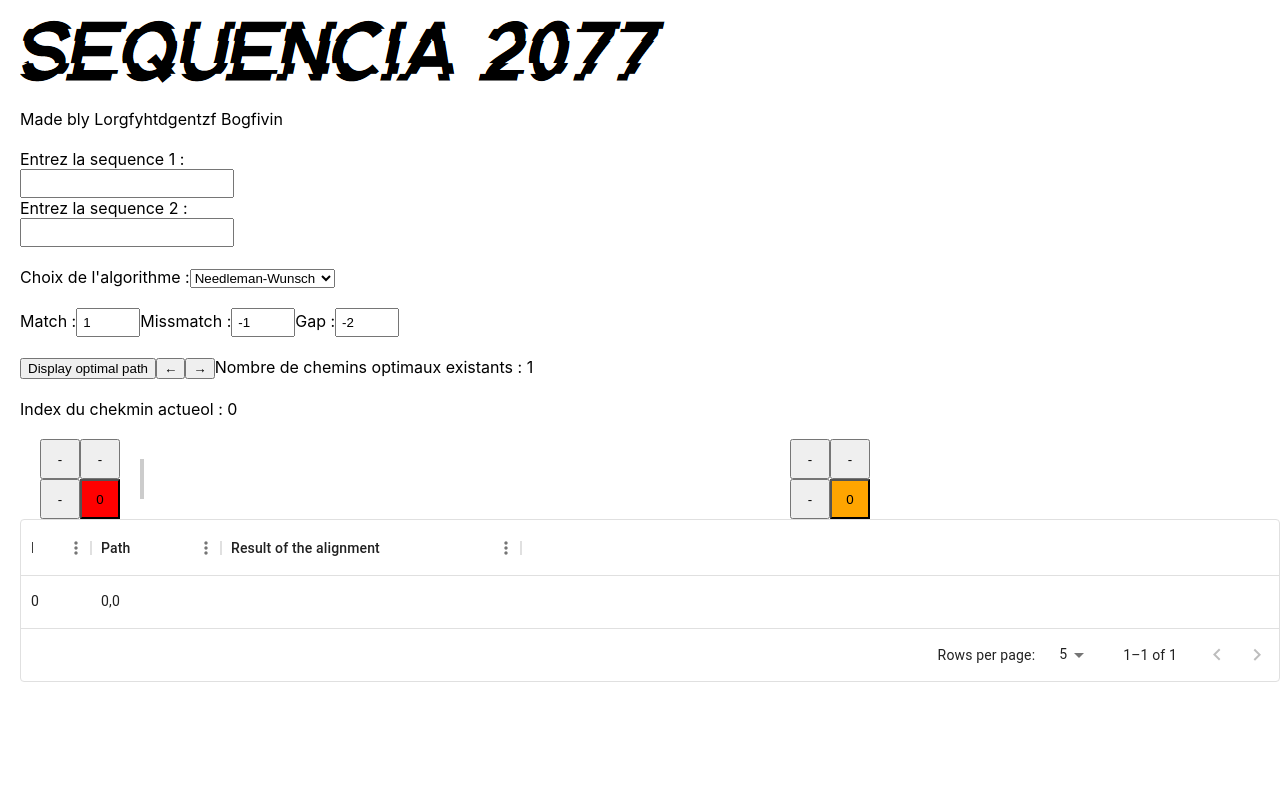
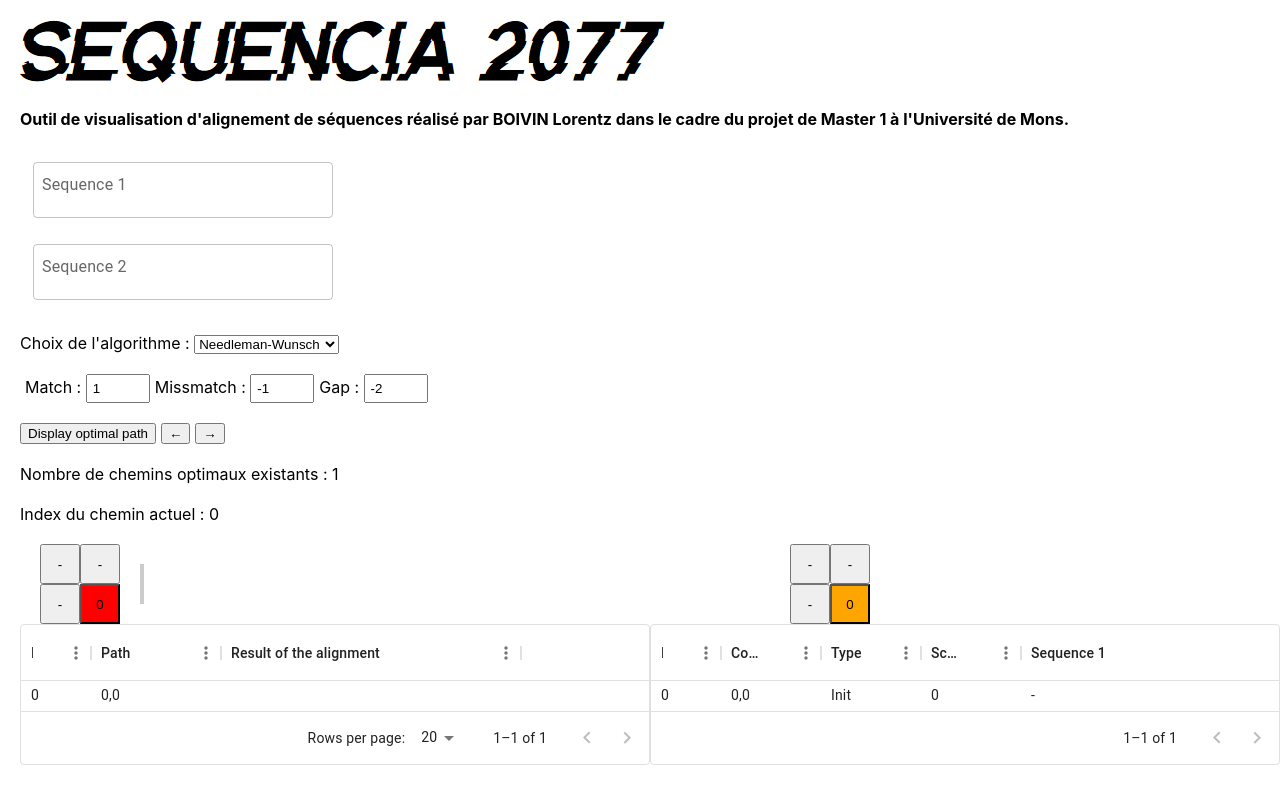
Before and after one commit to Lorzi/Sequencia, a React (Create React App) app: page / in a window 1280 px wide. Shown: the top 804 px of the page. Built offline with nearby package versions, Linux system fonts and the light colour scheme.

Commit message:
Major Update - Adding second Table that provides info on every single operation of a path. - Adding the dark red case that provide the graphic indication in the matrix when you click somewhere in the secondTable Minor change : - Design of input changed

```diff
--- a/src/App.js
+++ b/src/App.js
@@ -5,7 +5,9 @@ import {NeedleManWunschScript} from "./NeedleManWunschScript";
 import {LetterLine} from "./LetterLine";
 import sequenciaImage from "./glitch-goblin.png"
 import {determineArrowedMatrix, findPaths} from "./NeedleManOptimalPath_V2";
-import DataTable from "./components/Table"
+import DataTable from "./components/DataTable"
+import SubTable from "./components/SubTable";
+import {Box, TextField} from "@mui/material";
 
 
 export default function App(){
@@ -22,7 +24,7 @@ export default function App(){
     let arrowedMatrix = determineArrowedMatrix(sequence1,sequence2,matrixTestData[0],matrixFinal,match,gap,missmatch)
     let allPath = findPaths(arrowedMatrix);
     let optPath = allPath[pathCounter];
-
+    const [chosenCase, setChosenCase] = useState([]);
 
     const mergedAllPath = allPath.reduce((merged, current) => {
         current.forEach(path => {
@@ -109,6 +111,7 @@ export default function App(){
 
 
     /* Permet d'actualiser la matrice affichée avec les nouvelles informations et le chemin optimal */
+
     const onDisplayPath = () => {
 
         setDisplayedMatrix(displayed_matrix =>
@@ -120,7 +123,11 @@ export default function App(){
                                 <Case
                                     key = {[xIndex,yIndex]}
                                     value = {y}
-                                    color={optPath.some(coord => coord[0] === xIndex && coord[1] === yIndex) ? 'red' : 'white'} //Change de couleur en rouge si la case est retrouvé dans le chemin optimal
+                                    color={
+                                        (chosenCase[0] === xIndex && chosenCase[1] === yIndex) ? 'darkred' :
+                                            (optPath.some(coord => coord[0] === xIndex && coord[1] === yIndex) ? 'red' : 'white')
+                                    } //Si il est vrai qu'on trouve dans optPath des coord = aux index alors on le colorie en rouge
+                                    //Change de couleur en rouge si la case est retrouvé dans le chemin optimal
                                 />
                             ))}
                         </div>
@@ -222,12 +229,18 @@ export default function App(){
         else{
             setPathCounter(pathCounter-1);
         }
+        setChosenCase([])
         onDisplayPath();
     };
 
     const choosePathCounter = (chosenId) =>{
         setPathCounter(chosenId);
+        setChosenCase([])
     };
+    const chooseCase = (chosenCase) =>{
+        setChosenCase(chosenCase);
+        onDisplayPath();
+    }
 
     const handleRightButtonClick = () => {
         if(pathCounter+1===allPath.length){
@@ -236,12 +249,15 @@ export default function App(){
         else{
             setPathCounter(pathCounter+1);
         }
+        setChosenCase([])
         onDisplayPath();
     };
     useEffect(() => {
         onDisplayPath(); // Exécuter onDisplayPath() lorsque pathCounter est mis à jour
     }, [pathCounter]);
-
+    useEffect(() => {
+        onDisplayPath(); // Exécuter onDisplayPath() lorsque pathCounter est mis à jour
+    }, [chosenCase]);
 
     const leftOnPath =
         <button onClick={() => handleLeftButtonClick()}>←</button>
@@ -251,64 +267,80 @@ export default function App(){
 
     /*Composant contenant les box graphiques qui permettent d'entrer les informations (Sequence 1/Sequence 2)*/
     const sequenceBox =
-        <div style={{ display: 'flex', flexDirection: 'column' }}>
-            <label htmlFor="sequence1">Entrez la sequence 1 :</label>
-            <input
+        <div style={{ display: 'flex', flexDirection: 'COLUMN' }}>
+            <Box
+                sx={{
+                    '& > :not(style)': { m: 1, width: '25ch' },
+                }}
+                noValidate
+                autoComplete="off"
+            >
+                <TextField
+                    id="sequence1"
+                    label="Sequence 1"
+                    variant="outlined"
                     type="text"
-                id="sequence1"
                     value={sequence1}
                     style={{
-                    width: '200px',
+                        width: '300px',
                         padding: '5px',
                         outline: 'none', // Supprimer la bordure par défaut sur le focus
                         transition: 'box-shadow 0.3s', // Ajouter une transition pour un effet fluide
                 }}
                     onFocus={(e) => e.target.style.boxShadow = '0 0 10px rgba(0, 0, 255, 0.5)'} // Ajouter le glow en focus
                     onBlur={(e) => e.target.style.boxShadow = 'none'} // Supprimer le glow lorsque le focus est perdu
-                maxLength={15}
+                    inputProps={{maxLength: 15}} //LIMITER LE TEXTE ENTRE A 15
                     onChange={(e) => {
                         setPathCounter(0)
                         setSequence1(e.target.value)
+                        setChosenCase([])
                         onDisplayPath()
                     }
                     }
                     onKeyUp={(e) => {
                         onDisplayPath()
+                    }}/>
+            </Box>
+
+
+            <Box
+                sx={{
+                    '& > :not(style)': { m: 1, width: '25ch' },
                 }}
-
-            />
-            <label htmlFor="sequence2">Entrez la sequence 2 :</label>
-            <input
+                noValidate
+                autoComplete="off"
+            >
+                <TextField id="sequence2" label="Sequence 2" variant="outlined"
                            type="text"
-                id="sequence2"
                            value={sequence2}
                            style={{
-                    width: '200px',
+                               width: '300px',
                                padding: '5px',
                                outline: 'none', // Supprimer la bordure par défaut sur le focus
                                transition: 'box-shadow 0.3s', // Ajouter une transition pour un effet fluide
                            }}                                                                                                                                                  //ALERTE CANIBALESQUE
                            onFocus={(e) => e.target.style.boxShadow = '0 0 10px rgba(0, 0, 255, 0.5)'} // Ajouter le glow en focus
                            onBlur={(e) => e.target.style.boxShadow = 'none'} // Supprimer le glow lorsque le focus est perdu
-
-
-                maxLength={15}
+                           inputProps={{maxLength: 15}} //LIMITER LE TEXTE ENTRE A 15
                            onChange={(e) => {
                                setPathCounter(0)
                                setSequence2(e.target.value)
+                               setChosenCase([])
                                onDisplayPath()
                            }
                            }
                            onKeyUp={(e) => {
+
                                onDisplayPath()
                            }}
                 />
+            </Box>
         </div>
 
     /*Composant contenant les box graphiques qui permettent d'entrer les informations (Match/Mismatch/Gap)*/
     const valueBox =
         <div>
-            <label htmlFor="match">Match :</label>
+            <label htmlFor="match" style={{marginLeft: '5px'}}>Match : </label>
             <input
                 type="number"
                 id="match"
@@ -319,16 +351,18 @@ export default function App(){
                     setMatch(+newMatch) /*Le probeme est que en passant des nombre en argument c'est une chaine string qui se met a la place d'un number*/
 
                     onDisplayPath()
+                    setChosenCase([])
                 }
 
             }
                 onKeyUp={(e) => {
                     onDisplayPath()
+                    setChosenCase([])
                 }}
 
                 style={ { width: "50px", padding: "5px" }}
             />
-            <label htmlFor="missmatch">Missmatch :</label>
+            <label htmlFor="missmatch" style={{marginLeft: '5px'}}>Missmatch : </label>
             <input
                 type="number"
                 id="missmatch"
@@ -339,15 +373,17 @@ export default function App(){
                     setMissmatch(+newMissmatch)
 
                     onDisplayPath()
+                    setChosenCase([])
                 }
                 }
                 onKeyUp={(e) => {
                     onDisplayPath()
+                    setChosenCase([])
                 }}
 
-                style={ { width: "50px", padding: "5px" }}
+                style={{ width: "50px", padding: "5px" }}
             />
-            <label htmlFor="gap">Gap :</label>
+            <label htmlFor="gap" style={{marginLeft: '5px'}}>Gap : </label>
             <input
                 type="number"
                 id="gap"
@@ -358,17 +394,19 @@ export default function App(){
                     setGap(+newGap)
 
                     onDisplayPath()
+                    setChosenCase([])
                 }
                 }
                 onKeyUp={(e) => {
                     onDisplayPath()
+                    setChosenCase([])
                 }}
                 style={ { width: "50px", padding: "5px" }}
             />
         </div>
     const selector =
         <div>
-            <label>Choix de l'algorithme :</label>
+            <label>Choix de l'algorithme : </label>
             <select
                 value ={selectedAlgorithm}
                 onChange = {(e) => {
@@ -457,7 +495,7 @@ export default function App(){
         <div>
             <img src={sequenciaImage} alt="Title of the website"   />
             <div style = {{ margin: '20px'}} />
-            <label>Made bly Lorgfyhtdgentzf Bogfivin</label>
+            <label><strong>Outil de visualisation d'alignement de séquences réalisé par BOIVIN Lorentz dans le cadre du projet de Master 1 à l'Université de Mons.</strong></label>
             <div style = {{ margin: '20px'}} />
             {sequenceBox}
             <div style = {{ margin: '20px'}} />
@@ -465,16 +503,18 @@ export default function App(){
             <div style = {{ margin: '20px'}} />
             {valueBox}
             <div style = {{ margin: '20px'}} />
+
+            <div style = {{ display: 'flex', flexDirection: 'row'}}>
                 {displayPathButton}
+                <div style={{marginLeft: '5px'}}/>
                 {leftOnPath}
+                <div style={{marginLeft: '5px'}}/>
                 {rightOnPath}
-
+            </div>
+            <div style = {{ margin: '20px'}} />
             <label>Nombre de chemins optimaux existants : </label> {allPath.length}
-
-
             <div style = {{ margin: '20px'}} />
-
-            <label>Index du chekmin actueol : </label> {pathCounter}
+            <label>Index du chemin actuel : </label> {pathCounter}
             <div style = {{ margin: '20px'}} />
         </div>
 
@@ -495,7 +535,10 @@ export default function App(){
                 </div>
             </div>
             {TwoMatrix}
+            <div style={{ display: 'flex', justifyContent: 'space-between' }}>
                 <DataTable allPath = {allPath} choosePathCounter = {choosePathCounter} allAlignedResult = {allAlignedResult}/>
+                <SubTable uniquePath = {optPath} modSequence1 = {allAlignedResult[pathCounter][0]} modSequence2 = {allAlignedResult[pathCounter][1]} transfMatrix = {matrixFinal} chooseCase = {chooseCase}/>
+            </div>
         </div>
     );
 }
--- a/src/components/Table.js
+++ b/src/components/DataTable.js
@@ -24,19 +24,20 @@ export default function DataTable({allPath,choosePathCounter,allAlignedResult})
     }
 
     return (
-        <div style={{ height: 400, width: '100%' }}>
+        <div style={{ height: 400, width: '50%' }}>
             <DataGrid
                 rows={rows}
                 columns={columns}
                 autoHeight
                 initialState={{
                     pagination: {
-                        paginationModel: { page: 0, pageSize: 5 },
+                        paginationModel: { page: 0, pageSize: 20 },
                     },
                 }}
-                pageSizeOptions={[5, 10]}
+                pageSizeOptions={[5, 10,20,50,100]}
                 disableMultipleSelection //Désactive la séléction multiple, on ne veut qu'un chemin a la fois
                 onCellClick={(rows,event) => handleClick(event, rows.id)}
+                rowHeight={30}
             />
         </div>
     );
--- /dev/null
+++ b/src/components/SubTable.js
@@ -0,0 +1,62 @@
+import * as React from 'react';
+import { DataGrid } from '@mui/x-data-grid';
+
+export default function SubTable({uniquePath,modSequence1,modSequence2, transfMatrix, chooseCase}) {
+
+    let choosedId = 0;
+    const columns = [
+        { field: 'id', headerName: 'ID', width: 70 },
+        { field: 'coordinates', headerName: 'Coordinates', width: 100 },
+        { field: 'type', headerName: 'Type', width: 100 },
+        { field: 'score', headerName: 'Score', width: 100 },
+        { field: 'seq1', headerName: 'Sequence 1', width: 300 },
+        { field: 'seq2', headerName: 'Sequence 2', width: 300 },
+    ];
+
+    let rows = [];
+    let counter = 1;
+    let type = "";
+    rows.push({id: 0, coordinates: [0,0], type: "Init",seq1:"-",seq2:"-", score: 0})
+
+    while(counter !== uniquePath.length){
+        if (modSequence1[counter-1]===modSequence2[counter-1]){
+           type = "Match";
+        }
+        else if(modSequence1[counter-1]=== "-" || modSequence2[counter-1] === "-"){
+            type = "Gap";
+        }
+        else{
+            type = "Mismatch";
+        }
+
+        rows.push({id: counter, coordinates: uniquePath[counter], type: type,seq1:modSequence1[counter-1],seq2:modSequence2[counter-1], score: transfMatrix[uniquePath[counter][0]][uniquePath[counter][1]]})
+        counter++;
+    }
+    function handleClick(event, id) {
+        console.log(id);
+        choosedId = id;
+
+        chooseCase(uniquePath[id]);
+        //choosePathCounter(choosedId); Mettre ici la fonction qui va eclairer la case sur la matrice
+
+    }
+
+    return (
+        <div style={{ height: 800, width: '50%' }}>
+            <DataGrid
+                rows={rows}
+                columns={columns}
+                autoHeight
+                initialState={{
+                    pagination: {
+                        paginationModel: { page: 0, pageSize: 20 },
+                    },
+                }}
+                pageSizeOptions={[20]}
+                disableMultipleSelection //Désactive la séléction multiple, on ne veut qu'un chemin a la fois
+                onCellClick={(rows,event) => handleClick(event, rows.id)}
+                rowHeight={30}
+            />
+        </div>
+    );
+}
```
Lines whose indentation alone changed are shown as unchanged.
